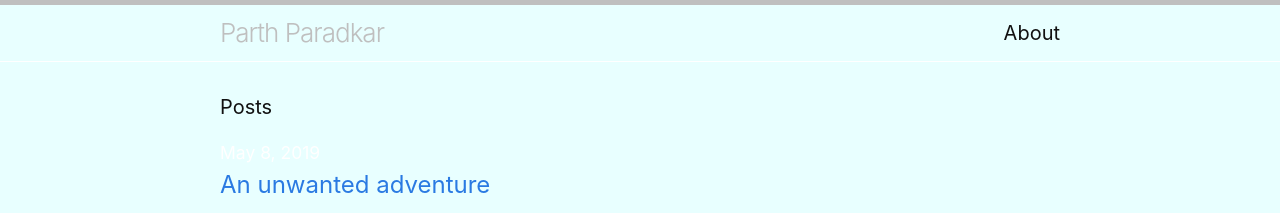
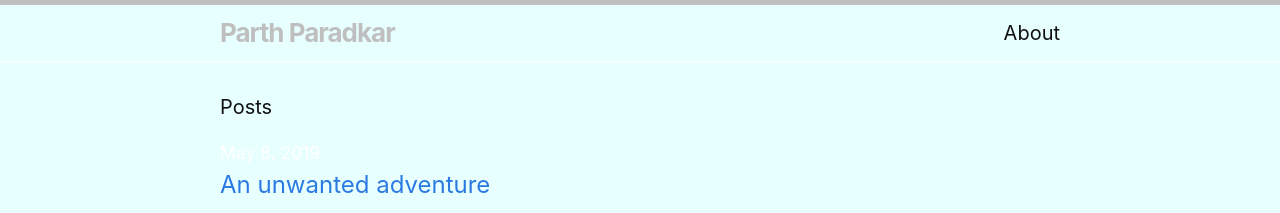
Before and after one commit to tweet-sevak/thescriptninja.github.io, a Jekyll site: the page built from index.html, in a window 1280 px wide. Shown: the top 213 px of the page. Built offline with Jekyll 4.4.1, drawn with Linux system fonts in a browser that asks for light colours.

Commit message:
Site title made bold

```diff
--- a/_includes/header.html
+++ b/_includes/header.html
@@ -2,7 +2,7 @@
 
   <div class="wrapper">
 
-    <a class="site-title" href="{{ site.baseurl }}/">{{ site.title }}</a>
+    <a class="site-title" style="font-weight:bold" href="{{ site.baseurl }}/">{{ site.title }}</a>
 
     <nav class="site-nav">
       <a href="#" class="menu-icon">
```
